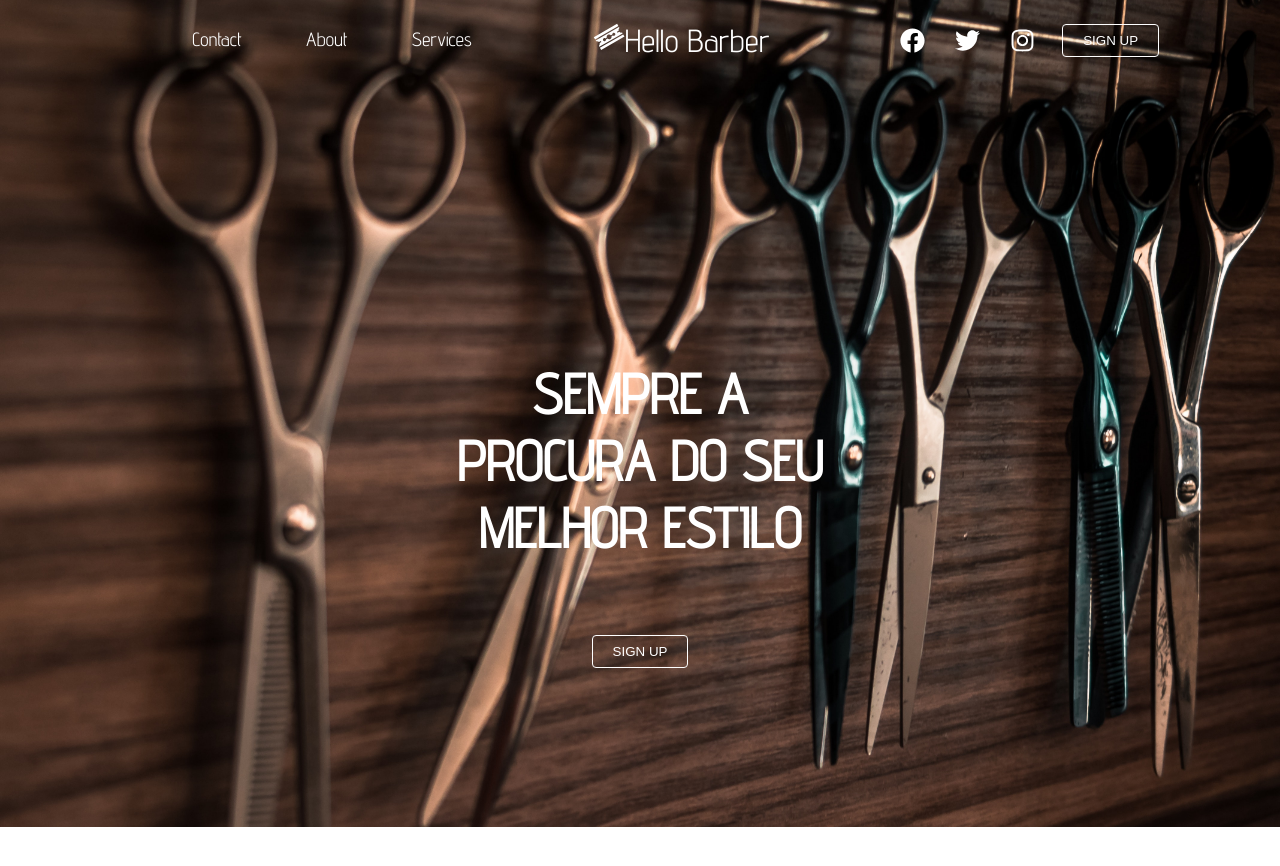
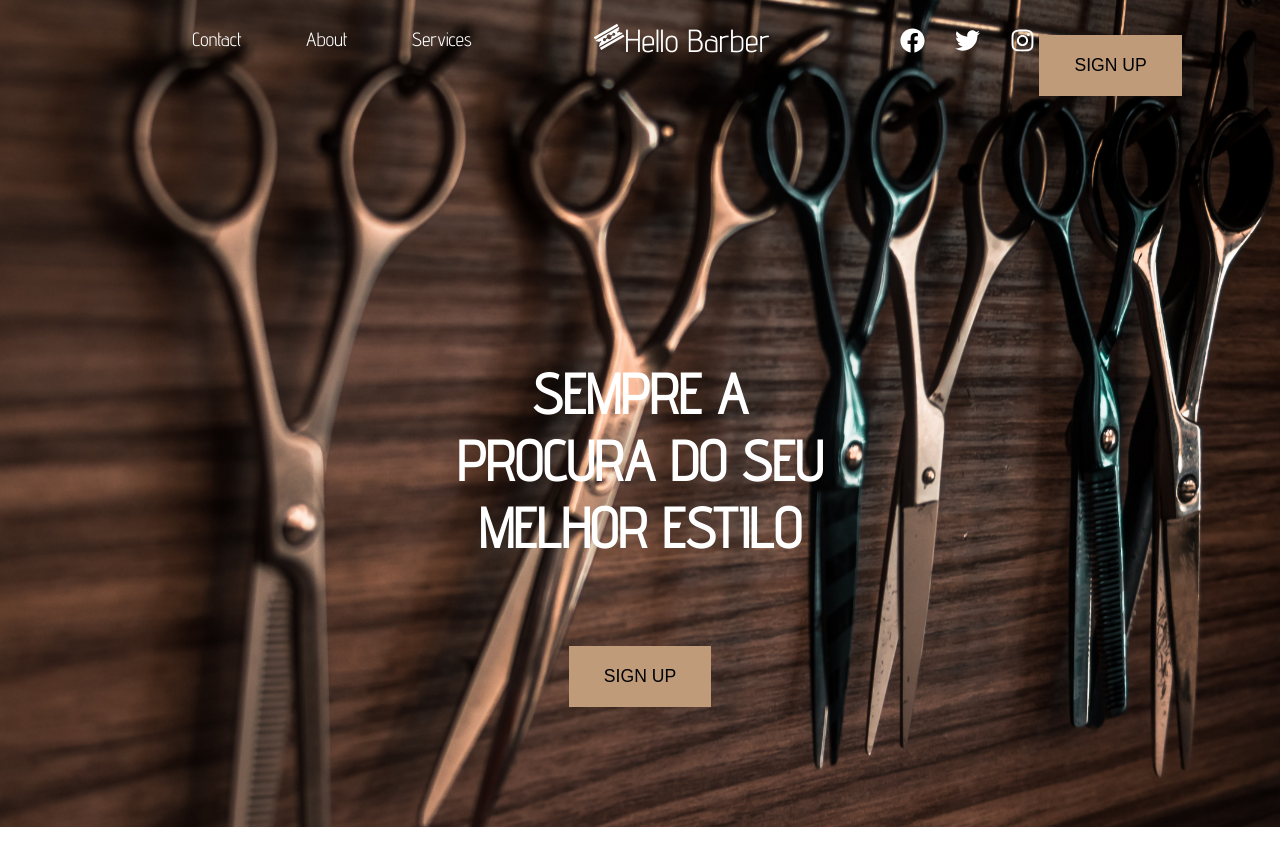
Before and after one commit to JonneBR/hello-barber, a React (Create React App) app: page / in a window 1280 px wide. Shown: the top 866 px of the page. Built offline with nearby package versions, Linux system fonts and the light colour scheme.

Commit message:
btn outline css style

```diff
--- a/src/components/Button.css
+++ b/src/components/Button.css
@@ -1,5 +1,6 @@
 :root {
   --primary: #fff;
+  --btn-background: #bf9b7a;
 }
 
 .btn {
@@ -18,10 +19,12 @@
 }
 
 .btn--outline {
-  background-color: transparent;
-  color: #fff;
-  padding: 8px 20px;
-  border: 1px solid var(--primary);
+  background-color: var(--btn-background);
+  color: black;
+  font-size: 1.1rem;
+  margin-top: 50px;
+  padding: 20px 35px;
+  border-radius: 0;
   transition: all 0.3s ease-out;
 }
 
```
